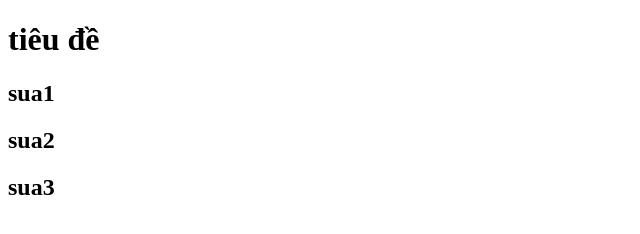
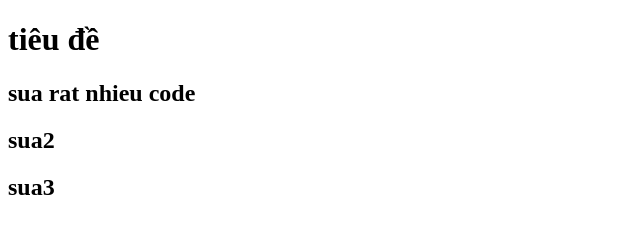
Before and after one commit to nhutlko/duan6, a plain HTML site: page index.html in a window 1280 px wide. Shown: the whole page, without its empty margins (0-640 px from the left). Drawn offline with Linux system fonts and the light colour scheme.

Commit message:
1.sua code lan1

```diff
--- a/index.html
+++ b/index.html
@@ -7,7 +7,7 @@
   </head>
   <body>
     <h1>tiêu đề</h1>
-    <h2>sua1</h2>
+    <h2>sua rat nhieu code</h2>
     <h2>sua2</h2>
     <h2>sua3</h2>
   </body>
```
